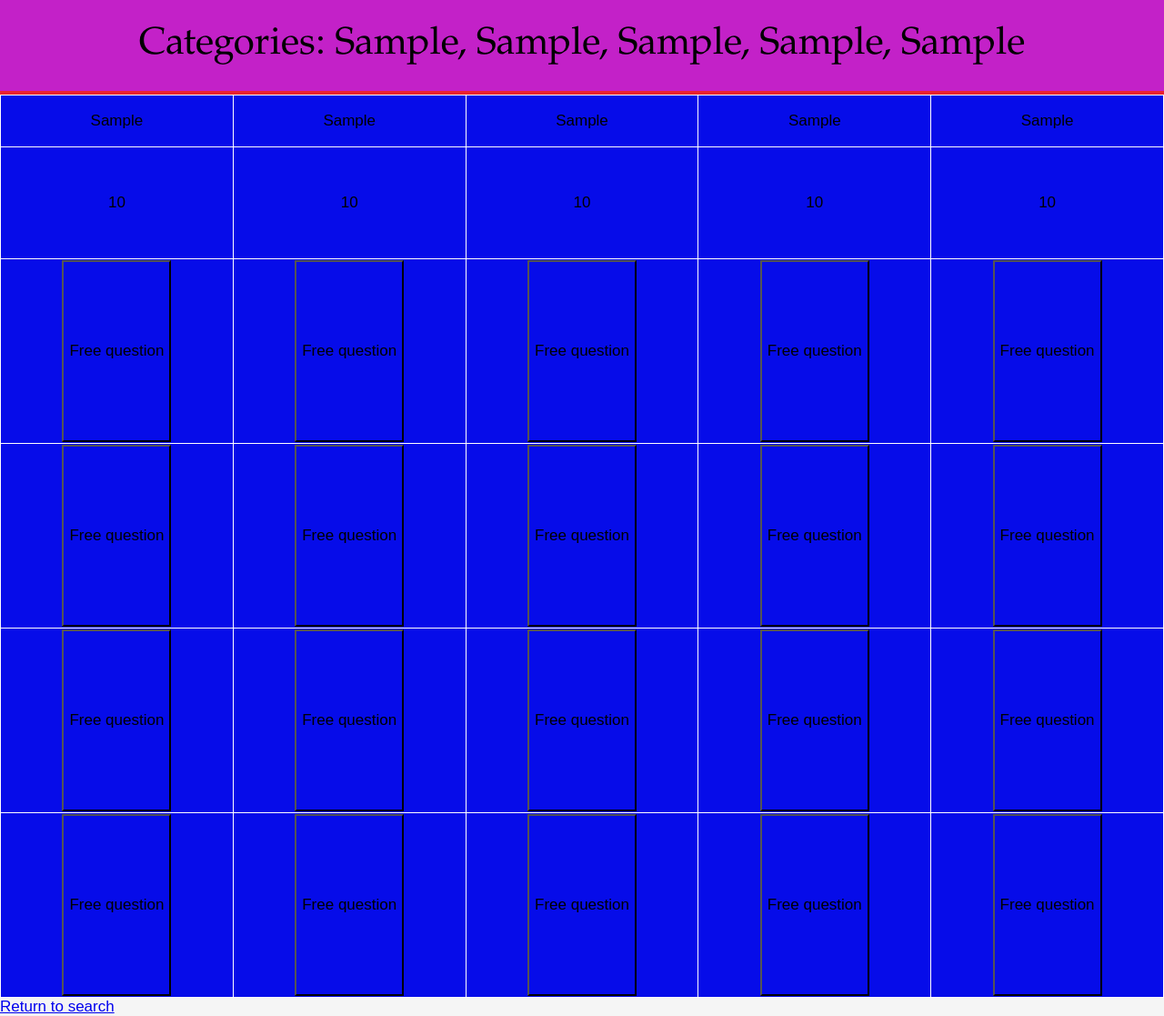
After one commit to karthikr13/Jeopardy, a Django app: page /board/gameboard/ in a window 1280 px wide. The commit adds this page. Shown: the whole page at 91% size. Run offline with Django 3.2, Linux system fonts and the light colour scheme; tables that the repository leaves empty hold one stand-in row (values such as "Sample post").

Commit message:
error on gameboard

```diff
--- a/board/templates/board/category_sort.html
+++ b/board/templates/board/category_sort.html
@@ -54,8 +54,8 @@
 		.button{
 			display: inline-flex;
 			text-align: center;
-			background-image: radial-gradient(#E199D2, #D848DE);
-			/*background-color: #D848DE;*/
+			/*background-image: radial-gradient(#E199D2, #D848DE);*/
+			background-color: #060CE9;
 			border-radius: 20px;
 			height: 120px;
 			width: 200px;
--- /dev/null
+++ b/board/templates/board/gameboard.html
@@ -0,0 +1,218 @@
+<!DOCTYPE html>
+<html>
+<head>
+
+  <style type="text/css">
+    body {
+      background-color: #F5F5F5;
+      margin-top: 0px;
+      margin-right: 0px;
+      margin-bottom: 0px;
+      margin-left: 0px;
+    }
+    p,
+    a,
+    ul,
+    ol,
+    li,
+    button,
+    span,
+    label,
+    input{
+      font-family: muli, sans-serif;
+      font-style: normal;
+      font-weight: 300;
+      font-size: 17px;
+    }
+    #category{
+      text-align: center;
+      color: white;
+    }
+    h1{
+        font-family: Baskerville, "Palatino Linotype", Palatino, "Century Schoolbook L", "Times New Roman", serif;
+        font-style: normal;
+        font-weight: 400;
+        text-transform: uppercase;
+    }
+    #header {
+        padding-top: 25px;
+        padding-bottom: 25px;
+        background-color: #C321C8;
+        border-bottom: 4px solid #EB232F;
+    }
+    #header h1 {
+        /*font-family: "Lucida Grande", "Lucida Sans Unicode", "Lucida Sans", "DejaVu Sans", Verdana, sans-serif;*/
+        font-family: Baskerville, "Palatino Linotype", Palatino, "Century Schoolbook L", "Times New Roman", serif;
+        font-style: normal;
+        font-weight: 400;
+        font-size: 42px;
+        text-align: center;
+        margin-top: 0px;
+        margin-bottom: 0px;
+        text-transform: none;
+    }
+    .button-container{
+      width: 100%;
+      overflow-y: auto;
+    }
+    .button{
+      text-align: center;
+      /*background-image: radial-gradient(#E199D2, #D848DE);*/
+      background-color: #060CE9;
+      height: 200px;
+      text-decoration: none;
+    }
+    .text{
+      color: black;
+      vertical-align: middle;
+      margin:auto;
+    }
+    table{
+      width: 100%;
+      table-layout: fixed;
+      text-align: center;
+      border: 1px solid white;
+      border-collapse: collapse;
+      background-color: #060CE9;
+    }
+    td{
+      border: 1px solid white;
+    }
+  </style>
+</head>
+<body>
+
+  <header id = "header">
+    <h1> {{ header }}</h1>
+  </header>
+  <div class="button-container">
+    <table>
+      <tr>
+        {% for cat in cats %}
+          <td width=20vw><p>{{ cat }}</p></td>
+        {% endfor %}
+      </tr>
+      <tr>
+        {% for question in row1 %}
+          <td height = 120px>
+          {% if question %}
+            <a href="/board/{{question.id}}/" class="button">
+            <center class=text>
+              {{question.score}}
+              </center>
+          </a>
+          {% else %}
+            <p class="button">
+              <center class=text>
+                Free question
+                </center>
+            </p>
+          {% endif %}
+        </td>
+        {% endfor %}
+
+      </tr>
+      <tr>
+        {% for question in row2 %}
+          <td height = 120px>
+          {% if question %}
+            <a href="/board/{{question.id}}/" class="button">
+            <center class=text>
+              {{question.score}}
+              </center>
+          </a>
+          {% else %}
+            <button class="button">
+              <center class=text>
+                Free question
+                </center>
+            </button>
+          {% endif %}
+        </td>
+        {% endfor %}
+
+      </tr>
+      <tr>
+        {% for question in row3 %}
+          <td height = 120px>
+          {% if question %}
+            <a href="/board/{{question.id}}/" class="button">
+            <center class=text>
+              {{question.score}}
+              </center>
+          </a>
+          {% else %}
+            <button class="button">
+              <center class=text>
+                Free question
+                </center>
+            </button>
+          {% endif %}
+        </td>
+        {% endfor %}
+
+      </tr>
+      <tr>
+        {% for question in row4 %}
+          <td height = 120px>
+          {% if question %}
+            <a href="/board/{{question.id}}/" class="button">
+            <center class=text>
+              {{question.score}}
+              </center>
+          </a>
+          {% else %}
+            <button class="button">
+              <center class=text>
+                Free question
+                </center>
+            </button>
+          {% endif %}
+        </td>
+        {% endfor %}
+
+      </tr>
+      <tr>
+        {% for question in row5 %}
+          <td height = 120px>
+          {% if question %}
+            <a href="/board/{{question.id}}/" class="button">
+            <center class=text>
+              {{question.score}}
+              </center>
+          </a>
+          {% else %}
+            <button class="button">
+              <center class=text>
+                Free question
+                </center>
+            </button>
+          {% endif %}
+        </td>
+        {% endfor %}
+
+      </tr>
+    </table>
+
+
+  </div>
+  <div class="pagination">
+    <span class="step-links">
+      {% if matches and matches.has_previous %}
+        <a href="?page=1">&laquo; first</a>
+              <a href="?page={{ matches.previous_page_number }}">previous</a>
+          {% endif %}
+          {% if matches %}
+          <span class="current">
+              Page {{ matches.number }} of {{ matches.paginator.num_pages }}
+          </span>
+          {% endif %}
+          {% if matches and matches.has_next %}
+              <a href="?page={{ matches.next_page_number }}">next</a>
+              <a href="?page={{ matches.paginator.num_pages }}">last &raquo;</a>
+          {% endif %}
+          <a href="/board">Return to search</a>
+    </span>
+  </div>
+</body>
+</html>
--- a/board/views.py
+++ b/board/views.py
@@ -49,23 +49,38 @@ def search(request, search_string):
         return render(request, 'board/category_sort.html', {'header': header, 'matches': results})
     except:
         return render(request, 'board/category_sort.html', {'header': header, 'matches': None})
-
+def sort_rows(x):
+    if not x:
+        return 10000
+    return x.score
 def gameboard(request):
     questions = [None] * 25
     header = "Categories:"
+    cats = []
     for i in range(0, 5):
-        question = get_object_or_404(Question, pk=random.randint(0, Question.objects.count()))
+        question = None
+        while not question:
+            try:
+                question = Question.objects.filter(pk__exact = random.randint(0, Question.objects.count()))[0]
+            except:
+                question = None
         cat = question.category
+        cats.append(cat)
         header += " " + cat + ","
         matches = Question.objects.filter(category__iexact = cat)[:5]
         for j, match in enumerate(matches):
             questions[i + j*5] = match
     header = header[:-1]
-    return render(request, 'board/category_sort.html', {'header': header, 'matches': questions})
+    row1 = sorted(questions[0:5], key = lambda x: sort_rows(x))
+    row2 = sorted(questions[5:10], key = lambda x: sort_rows(x))
+    row3 = sorted(questions[10:15], key = lambda x: sort_rows(x))
+    row4 = sorted(questions[15:20], key = lambda x: sort_rows(x))
+    row5 = sorted(questions[20:25], key = lambda x: sort_rows(x))
+    return render(request, 'board/gameboard.html', {'header': header, 'cats': cats, 'row1': row1, 'row2': row2, 'row3': row3, 'row4': row4, 'row5': row5})
 
 def random_question(request):
     question = get_object_or_404(Question, pk=random.randint(0, Question.objects.count()))
-    return render(request, 'board/detail.html', {'question': question})
+    return render(request, 'board/random.html', {'question': question})
 
 def detail(request, question_id):
     question = get_object_or_404(Question, pk=question_id)
--- a/jeopardy/settings.py
+++ b/jeopardy/settings.py
@@ -25,7 +25,7 @@ PROJECT_ROOT = os.path.dirname(os.path.abspath(__file__))
 SECRET_KEY = "#!u-_p@kpc@lz%-xpjr%trpk$_ekda*ticcgj7if0#&-2oktjs"
 
 # SECURITY WARNING: don't run with debug turned on in production!
-DEBUG = False
+DEBUG = True
 
 # Application definition
 
```
Also changed, not shown: board/templates/board/index.html (+9 -2 lines), board/templates/board/random.html (added, +83 -0 lines).
